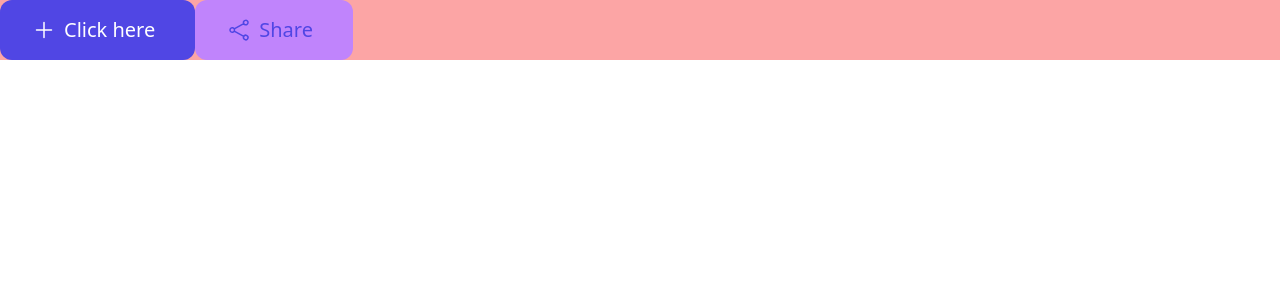
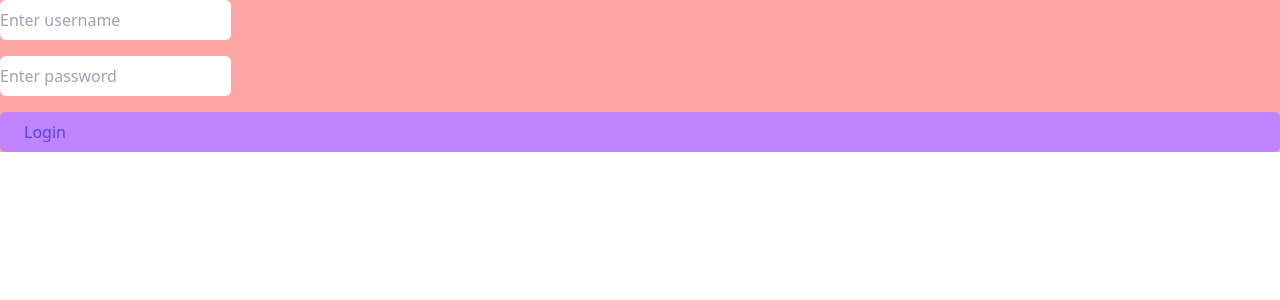
Before and after one commit to SinghaAnirban005/MemoryQuilt-FE, a React (Vite) app in the folder memory-fe/: page / in a window 1280 px wide. Shown: the top 300 px of the page. Built offline with nearby package versions, Linux system fonts and the light colour scheme.

Commit message:
Input, Login and buttons

```diff
--- a/memory-fe/package.json
+++ b/memory-fe/package.json
@@ -10,8 +10,10 @@
     "preview": "vite preview"
   },
   "dependencies": {
+    "axios": "^1.7.9",
     "react": "^18.3.1",
-    "react-dom": "^18.3.1"
+    "react-dom": "^18.3.1",
+    "react-hook-form": "^7.53.2"
   },
   "devDependencies": {
     "@eslint/js": "^9.15.0",
--- a/memory-fe/src/App.tsx
+++ b/memory-fe/src/App.tsx
@@ -1,14 +1,11 @@
 import './App.css'
-import { Button } from './components/ui/Button'
-import { AddIcon } from './icons/AddIcon'
-import { ShareIcon } from './icons/ShareIcon'
+import { Login } from './components/ui/Login'
 
 function App() {
 
   return (
     <div className='bg-red-300'>
-        <Button title="Click here" size="lg" startIcon={<AddIcon size='lg' />} variant='primary'  />
-        <Button title={"Share"} size='lg' startIcon={<ShareIcon size='lg'/>} variant='secondary' />
+      <Login />
     </div>
   )
 }
--- a/memory-fe/src/components/ui/Button.tsx
+++ b/memory-fe/src/components/ui/Button.tsx
@@ -5,7 +5,8 @@ interface ButtonInterface {
     size: "lg" | "md" | "sm",
     startIcon ?: ReactElement,
     endIcon ?: ReactElement,
-    variant: "primary" | "secondary"
+    variant: "primary" | "secondary",
+    type: "submit" | "button"
 }
 
 const sizeStyles = {
@@ -20,7 +21,7 @@ const variantStyles = {
 }
 
 export function Button(props: ButtonInterface){
-    return <button className={sizeStyles[props.size] + " " + variantStyles[props.variant]}>
+    return <button className={sizeStyles[props.size] + " " + variantStyles[props.variant] + " " + props.type}>
         <div className="flex items-center">
         <span className="text-xs">
             {props.startIcon}
--- /dev/null
+++ b/memory-fe/src/components/ui/Input.tsx
@@ -0,0 +1,28 @@
+import React, { forwardRef } from "react";
+
+interface InputInterface {
+    placeholder?: string;
+    type: "text" | "password" | "checkbox" | "email";
+    handleChange?: (event: React.ChangeEvent<HTMLInputElement>) => void;
+    size: "sm" | "md" | "lg";
+}
+
+const InputVariants = {
+    sm: "rounded-sm w-50 h-8",
+    md: "rounded-md w-75 h-10",
+    lg: "rounded-lg w-80 h-20",
+};
+
+export const Input = forwardRef<HTMLInputElement, InputInterface>(
+    ({ type, placeholder, handleChange, size }, ref) => {
+        return (
+            <input
+                ref={ref}
+                type={type}
+                placeholder={placeholder}
+                onChange={handleChange}
+                className={InputVariants[size]}
+            />
+        );
+    }
+);
--- /dev/null
+++ b/memory-fe/src/components/ui/Login.tsx
@@ -0,0 +1,53 @@
+import React from "react";
+import { useForm, SubmitHandler } from "react-hook-form";
+import { Input } from "./Input";
+import { Button } from "./Button";
+
+type LoginInputs = {
+    username: string;
+    password: string;
+};
+
+export function Login() {
+    const { register, handleSubmit } = useForm<LoginInputs>();
+
+    const handleLogin: SubmitHandler<LoginInputs> = (data) => {
+        console.log("Form Data:", data);
+    };
+
+    const handleUsernameChange = (event: React.ChangeEvent<HTMLInputElement>) => {
+        console.log("Username Changed:", event.target.value);
+    };
+
+    const handlePasswordChange = (event: React.ChangeEvent<HTMLInputElement>) => {
+        console.log("Password Changed:", event.target.value);
+    };
+
+    return (
+        <form onSubmit={handleSubmit(handleLogin)} className="flex flex-col gap-4">
+
+            <div>
+                <Input
+                    type="text"
+                    placeholder="Enter username"
+                    size="md"
+                    handleChange={handleUsernameChange}
+                    {...register("username", { required: "Username is required" })}
+                />
+            </div>
+
+
+            <div>
+                <Input
+                    type="password"
+                    placeholder="Enter password"
+                    size="md"
+                    handleChange={handlePasswordChange}
+                    {...register("password", { required: "Password is required" })}
+                />
+            </div>
+
+            <Button title="Login" size="md" variant="secondary" type="submit" />
+        </form>
+    );
+}
```
Also changed, not shown: 1 other file (tests, documents, lock files or other folders).
